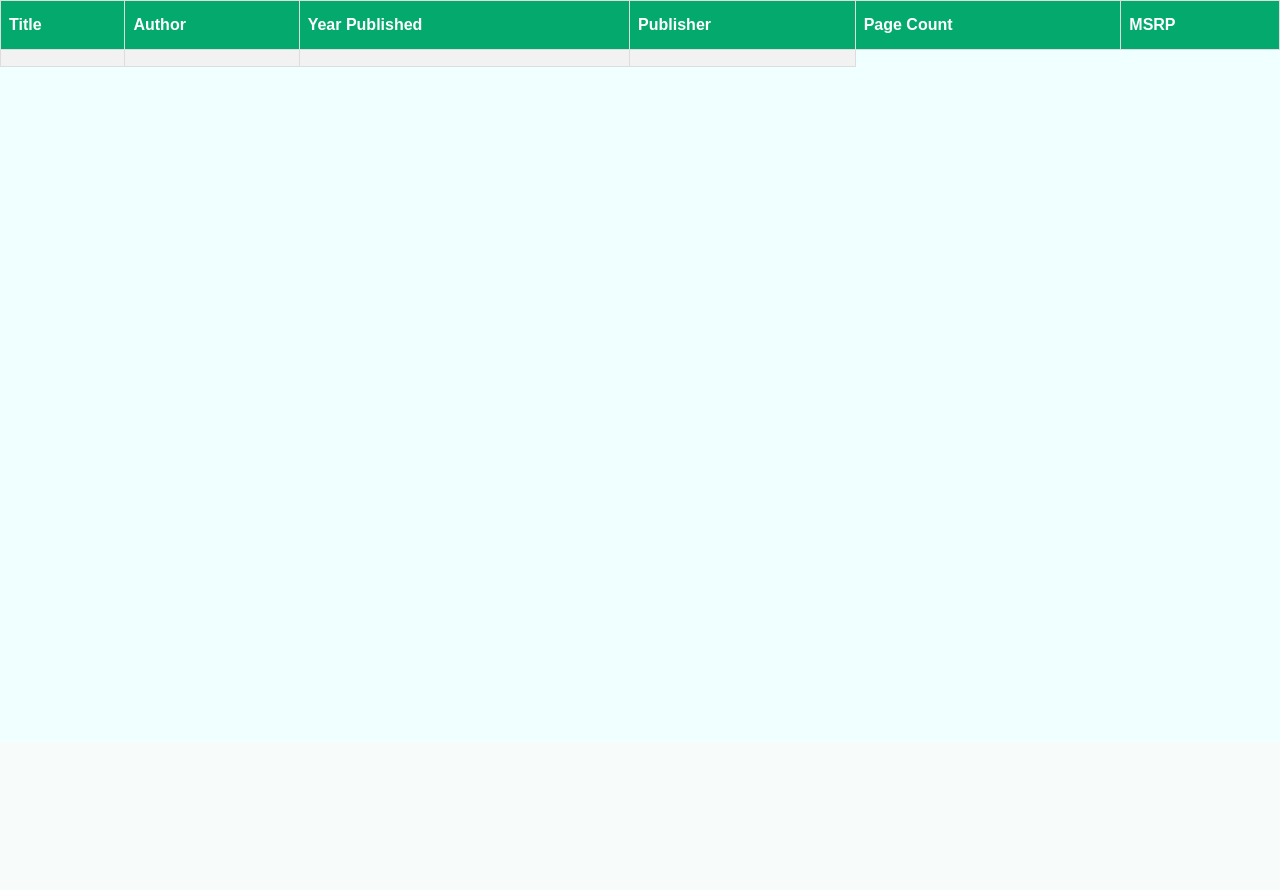
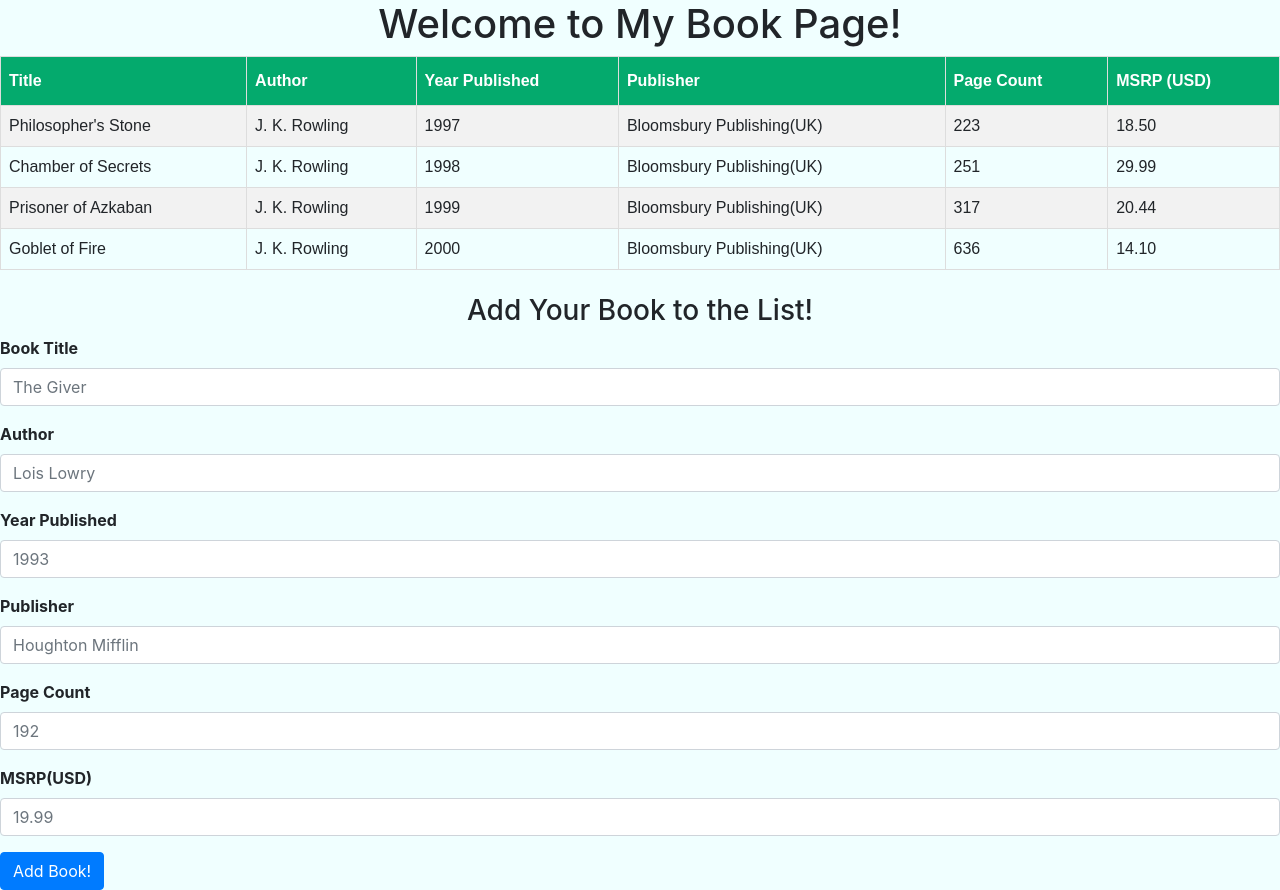
Before and after one commit to iu-msis/1-html-review-mattman52, a PHP site: page /books.html in a window 1280 px wide. Shown: the part 58-948 px from the top of the page. Before the commit the page ends 125 px from the top, so only its background shows below. Run offline with PHP 8.4, Linux system fonts and the light colour scheme; lists and menus that the app fills with data are empty.

Commit message:
Finalized table and content

```diff
--- a/public/books.html
+++ b/public/books.html
@@ -28,7 +28,7 @@
       </ul>
     </div>
   </nav>
-
+<h1 class="bookTitles">Welcome to My Book Page! </h1>
   <table id="books">
       <tr>
           <th>
@@ -47,23 +47,118 @@
             Page Count
         </th>
         <th>
-            MSRP
+            MSRP (USD)
         </th>
       </tr>
       <tr>
           <td>
-
+            Philosopher's Stone
           </td>
           <td>
-
+            J. K. Rowling
           </td>
           <td>
-
+            1997
           </td>
           <td>
-
+            Bloomsbury Publishing(UK)
+          </td>
+          <td>
+            223
+          </td>
+          <td>
+            18.50
           </td>
       </tr>
+      <tr>
+        <td>
+          Chamber of Secrets
+        </td>
+        <td>
+          J. K. Rowling
+        </td>
+        <td>
+          1998
+        </td>
+        <td>
+          Bloomsbury Publishing(UK)
+        </td>
+        <td>
+          251
+        </td>
+        <td>
+          29.99
+        </td>
+    </tr>
+    <tr>
+        <td>
+          Prisoner of Azkaban
+        </td>
+        <td>
+          J. K. Rowling
+        </td>
+        <td>
+          1999
+        </td>
+        <td>
+          Bloomsbury Publishing(UK)
+        </td>
+        <td>
+          317
+        </td>
+        <td>
+        20.44
+        </td>
+    </tr>
+    <tr>
+      <td>
+        Goblet of Fire
+      </td>
+      <td>
+        J. K. Rowling
+      </td>
+      <td>
+        2000
+      </td>
+      <td>
+        Bloomsbury Publishing(UK)
+      </td>
+      <td>
+        636
+      </td>
+      <td>
+      14.10
+      </td>
+  </tr>
   </table>
+  <br>
+  <h3 class="bookTitles">Add Your Book to the List!</h3>
+  <form>
+    <div class="form-group">
+      <label id="formTitle" for="formGroupBookTitle">Book Title</label>
+      <input type="text" class="form-control" id="formGroupBookTitle" placeholder="The Giver">
+    </div>
+    <div class="form-group">
+      <label id="formTitle"  for="formGroupAuthor">Author</label>
+      <input type="text" class="form-control" id="formGroupAuthor" placeholder="Lois Lowry">
+    </div>
+    <div class="form-group">
+      <label  id="formTitle" for="formGroupYear">Year Published</label>
+      <input type="number" class="form-control" id="formGroupYear" placeholder="1993">
+    </div>
+    <div class="form-group">
+      <label id="formTitle"  for="formGroupPublisher">Publisher</label>
+      <input type="text" class="form-control" id="formGroupPublisher" placeholder="Houghton Mifflin">
+    </div>
+    <div class="form-group">
+      <label id="formTitle"  for="formGroupPage">Page Count</label>
+      <input type="number" class="form-control" id="formGroupPage" placeholder="192">
+    </div>
+    <div class="form-group">
+      <label id="formTitle"  for="formGroupPrice">MSRP(USD)</label>
+      <input type="number" class="form-control" id="formGroupPrice" placeholder="19.99">
+    </div>
+   <button class="btn btn-primary" type="submit">Add Book!</button>
+  </form>
 </body>
 </html>
--- a/public/css/style.css
+++ b/public/css/style.css
@@ -12,7 +12,8 @@ img, #bob {
     box-shadow: 0 0 2px 1px rgba(0, 140, 186, 0.5);
   }
 
-
+/* styling for table from W3 school / past class with i101
+Link for w3 school: https://www.w3schools.com/css/tryit.asp?filename=trycss_table_fancy */
   #books {
     font-family: Arial, Helvetica, sans-serif;
     border-collapse: collapse;
@@ -47,3 +48,9 @@ li, b {
     text-align: left;
     padding: 1px;
 }
+#formTitle {
+  font-weight: bold;
+}
+.bookTitles {
+  text-align: center;
+}
```
